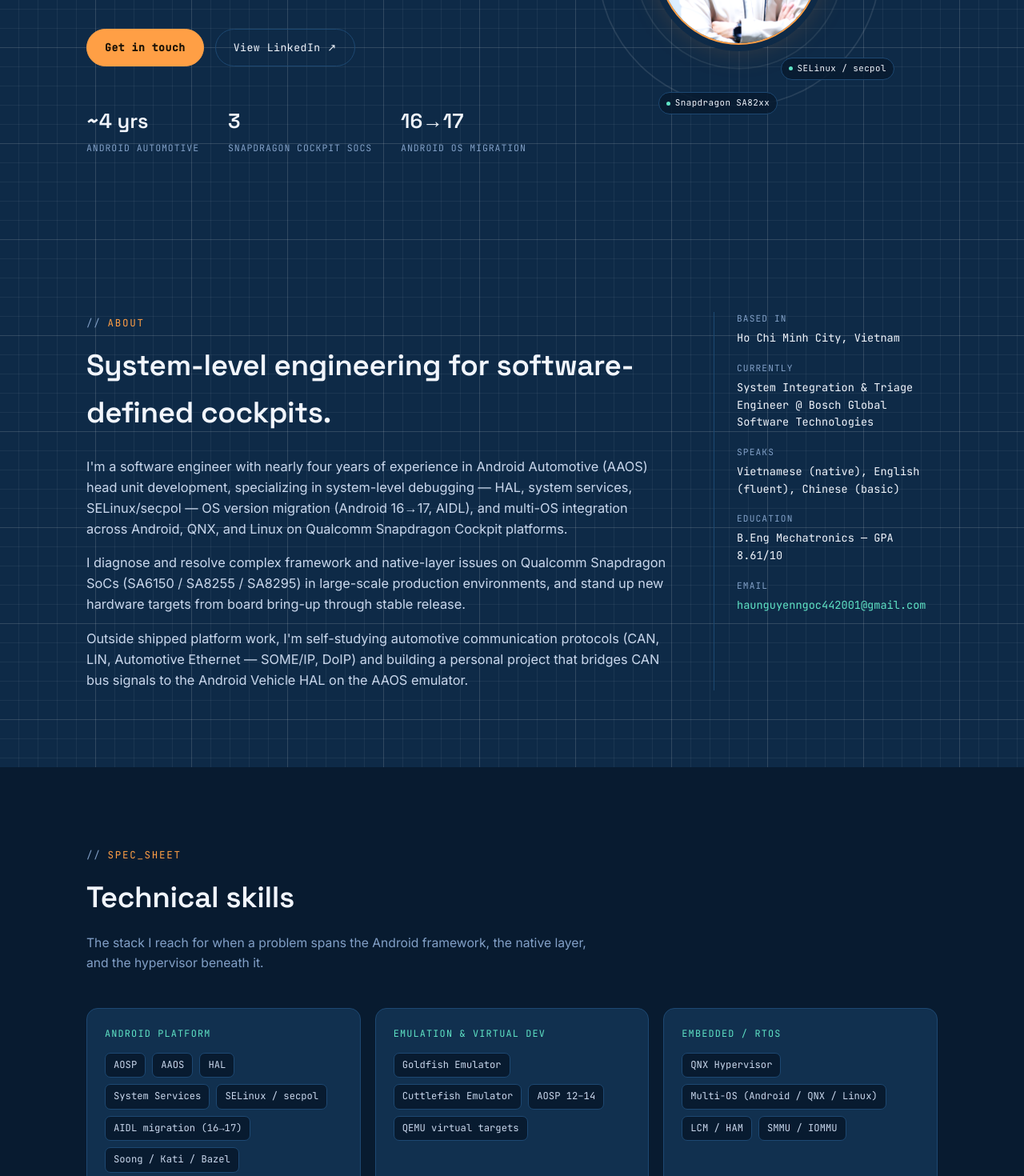
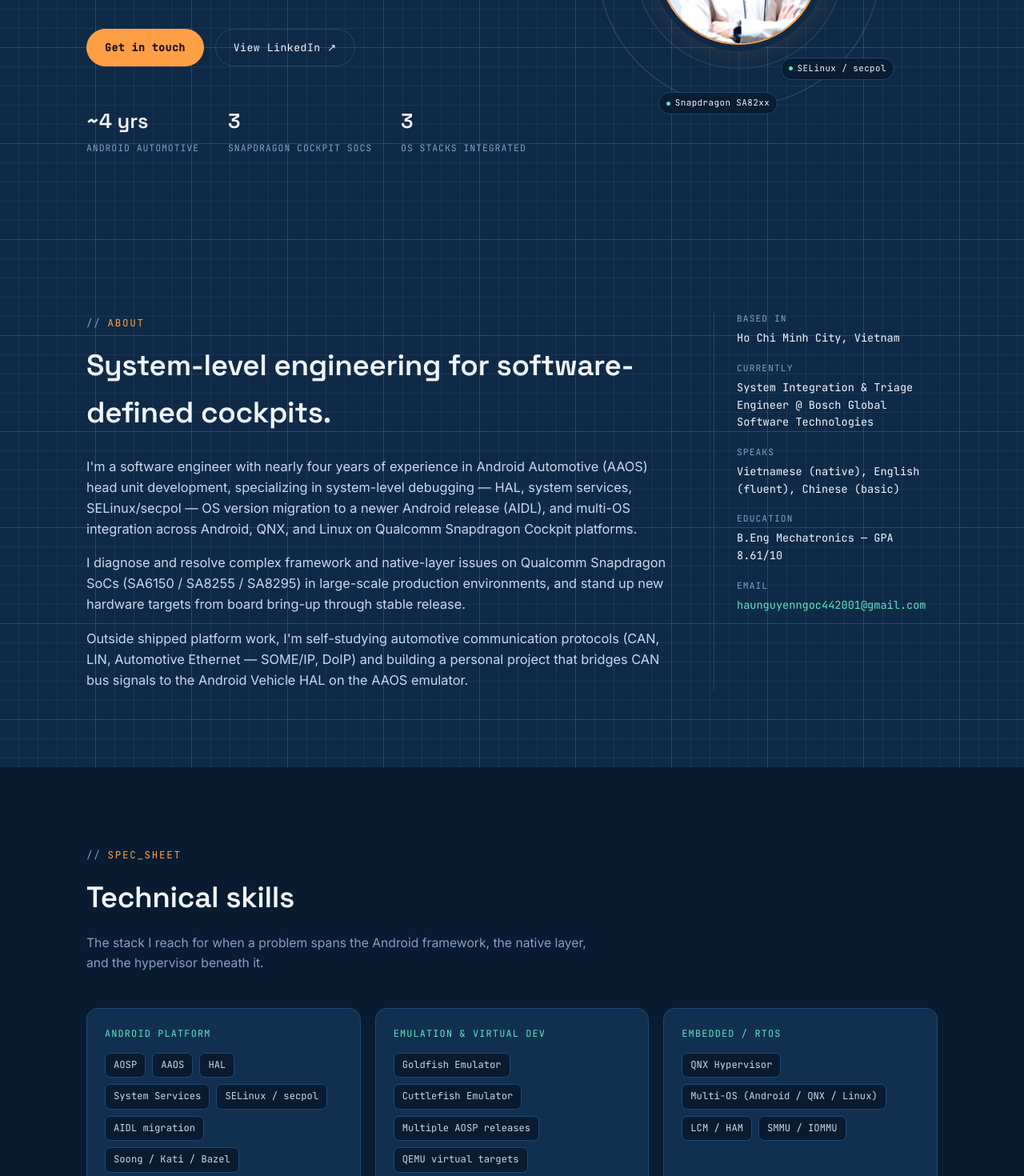
Before and after one commit to nguyenhau442001/nguyenhau442001.github.io, a React (Vite) app: page / in a window 1280 px wide. Shown: the part 420-1890 px from the top of the page at 80% size. Built offline with nearby package versions, Linux system fonts and the light colour scheme.

Commit message:
Generalize Android version references across site and CV

```diff
--- a/src/components/About.jsx
+++ b/src/components/About.jsx
@@ -13,7 +13,7 @@ export default function About() {
                 I'm a software engineer with nearly four years of experience in
                 Android Automotive (AAOS) head unit development, specializing in
                 system-level debugging — HAL, system services, SELinux/secpol —
-                OS version migration (Android 16→17, AIDL), and multi-OS
+                OS version migration to a newer Android release (AIDL), and multi-OS
                 integration across Android, QNX, and Linux on Qualcomm Snapdragon
                 Cockpit platforms.
               </p>
--- a/src/components/Experience.jsx
+++ b/src/components/Experience.jsx
@@ -34,10 +34,10 @@ export default function Experience() {
               <ul>
                 <li>
                   Supported leadership as technical lead on a customer-acquisition
-                  proof of concept demonstrating Android 16→17 migration readiness
-                  and QNX Hypervisor integration on Qualcomm Snapdragon Cockpit
-                  platforms, to prove platform capability to prospective OEM
-                  clients.
+                  proof of concept demonstrating readiness to migrate to a newer
+                  Android release and QNX Hypervisor integration on Qualcomm
+                  Snapdragon Cockpit platforms, to prove platform capability to
+                  prospective OEM clients.
                 </li>
                 <li>
                   Debugged Android VM boot failures under QNX Hypervisor (LCM/HAM
@@ -46,8 +46,8 @@ export default function Experience() {
                   targets.
                 </li>
                 <li>
-                  Resolved Android 16→17 AIDL migration issues (AudioChannelLayout
-                  acnMask mismatches, java_sdk_library scope errors, D8/desugar
+                  Resolved AIDL migration issues (AudioChannelLayout mask
+                  mismatches, java_sdk_library scope errors, D8/desugar
                   synthetic-lambda version skew) causing SystemUI crashes.
                 </li>
                 <li>
@@ -109,8 +109,8 @@ export default function Experience() {
                   Android compatibility across releases.
                 </li>
                 <li>
-                  Contributed to Android platform integration across Android 12 →
-                  14 → 16 (kernel 5.4) on Qualcomm SA8155, bringing up BSP
+                  Contributed to Android platform integration across multiple
+                  major Android releases on Qualcomm SA8155, bringing up BSP
                   components (kernel, device tree, Wi-Fi, Bluetooth, Audio) and
                   defining partition layout for new targets.
                 </li>
@@ -121,8 +121,9 @@ export default function Experience() {
                 </li>
                 <li>
                   Developed and validated features on the Android Goldfish
-                  (QEMU-based) and Cuttlefish (cloud-based) emulators across AOSP
-                  12–14, enabling feature development ahead of hardware.
+                  (QEMU-based) and Cuttlefish (cloud-based) emulators across
+                  multiple AOSP releases, enabling feature development ahead of
+                  hardware.
                 </li>
                 <li>
                   Prepared and delivered client demos for OEMs including Renault,
--- a/src/components/Hero.jsx
+++ b/src/components/Hero.jsx
@@ -44,8 +44,8 @@ export default function Hero() {
               <div className="stat__label">Snapdragon Cockpit SoCs</div>
             </div>
             <div className="stat">
-              <div className="stat__value">16→17</div>
-              <div className="stat__label">Android OS Migration</div>
+              <div className="stat__value">3</div>
+              <div className="stat__label">OS Stacks Integrated</div>
             </div>
           </div>
         </div>
--- a/src/components/Skills.jsx
+++ b/src/components/Skills.jsx
@@ -7,7 +7,7 @@ const GROUPS = [
       "HAL",
       "System Services",
       "SELinux / secpol",
-      "AIDL migration (16→17)",
+      "AIDL migration",
       "Soong / Kati / Bazel",
     ],
   },
@@ -16,7 +16,7 @@ const GROUPS = [
     tags: [
       "Goldfish Emulator",
       "Cuttlefish Emulator",
-      "AOSP 12–14",
+      "Multiple AOSP releases",
       "QEMU virtual targets",
     ],
   },
```
Also changed, not shown: 1 other file (tests, documents, lock files or other folders).
